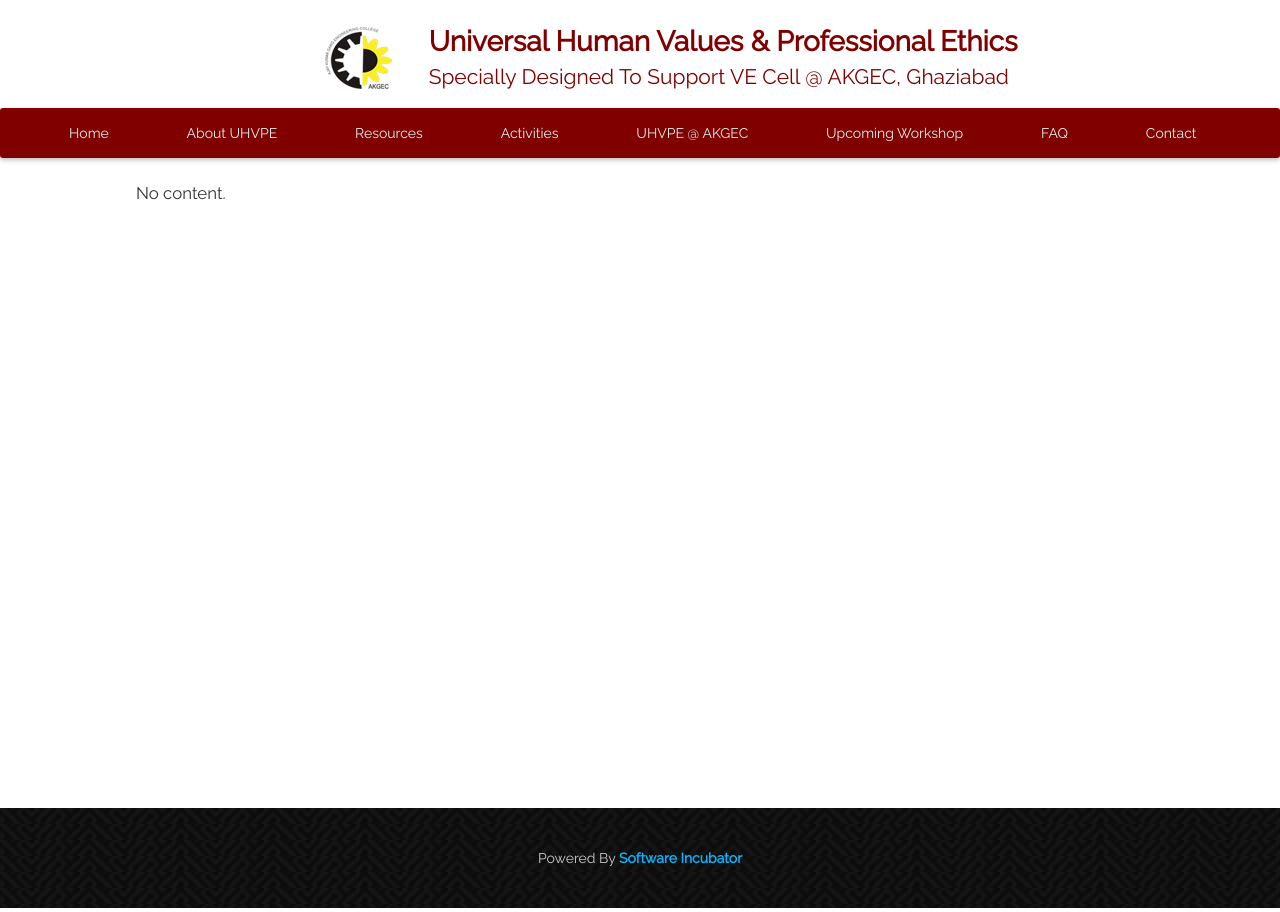
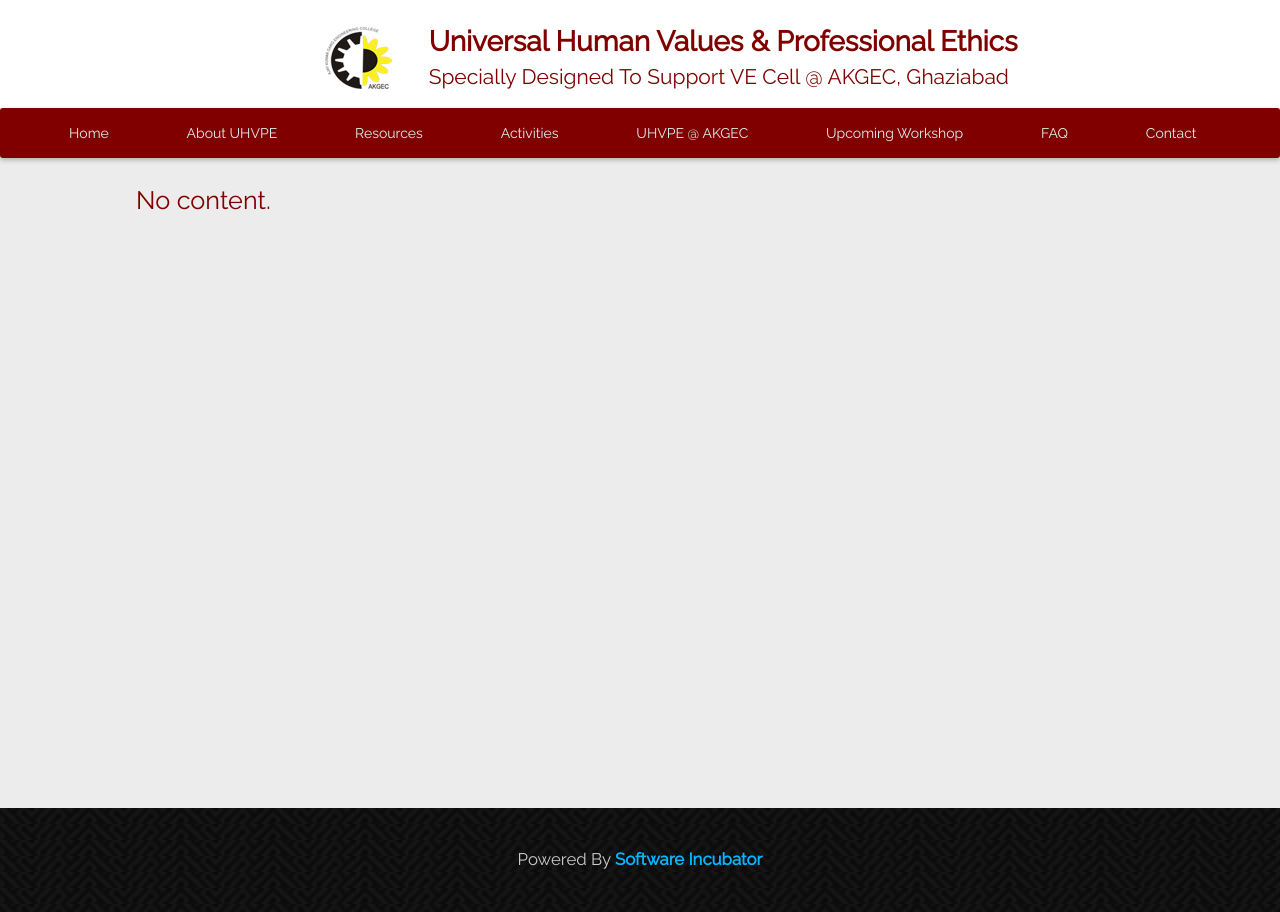
Before and after one commit to methi40/uhvpe, a Django app: page / in a window 1280 px wide. Run offline with Django 3.2, Linux system fonts and the light colour scheme; data that the repository does not hold is empty; some libraries are stand-ins or nearby versions.

Commit message:
Change background color of body

```diff
--- a/core/static/css/style.css
+++ b/core/static/css/style.css
@@ -6,6 +6,7 @@
 
 body{
     font-family: 'Raleway', sans-serif;
+    background-color: #ececec;
 }
 .container-height {
     /*padding: 5vh 15vw;*/
@@ -186,7 +187,7 @@ ul {
 
 .footer_link{
   color:#cccccc;
-  font-size:14px;
+  font-size:1.2em;
   display:block;
   text-align:center;
   padding:5vh 5vw;
@@ -234,7 +235,7 @@ ul {
 
 }
 .nav-top
-{
+{   background-color: #ffffff;
   padding-top:2vh;
 }
 
--- a/core/templates/content.html
+++ b/core/templates/content.html
@@ -2,7 +2,7 @@
     {% if page %}
     {{page.content|safe}}
     {% else %}
-    <p> No content.</p>
+    <p class="heading_text"> No content.</p>
     {% endif %}
 </div>
 <script>
```
